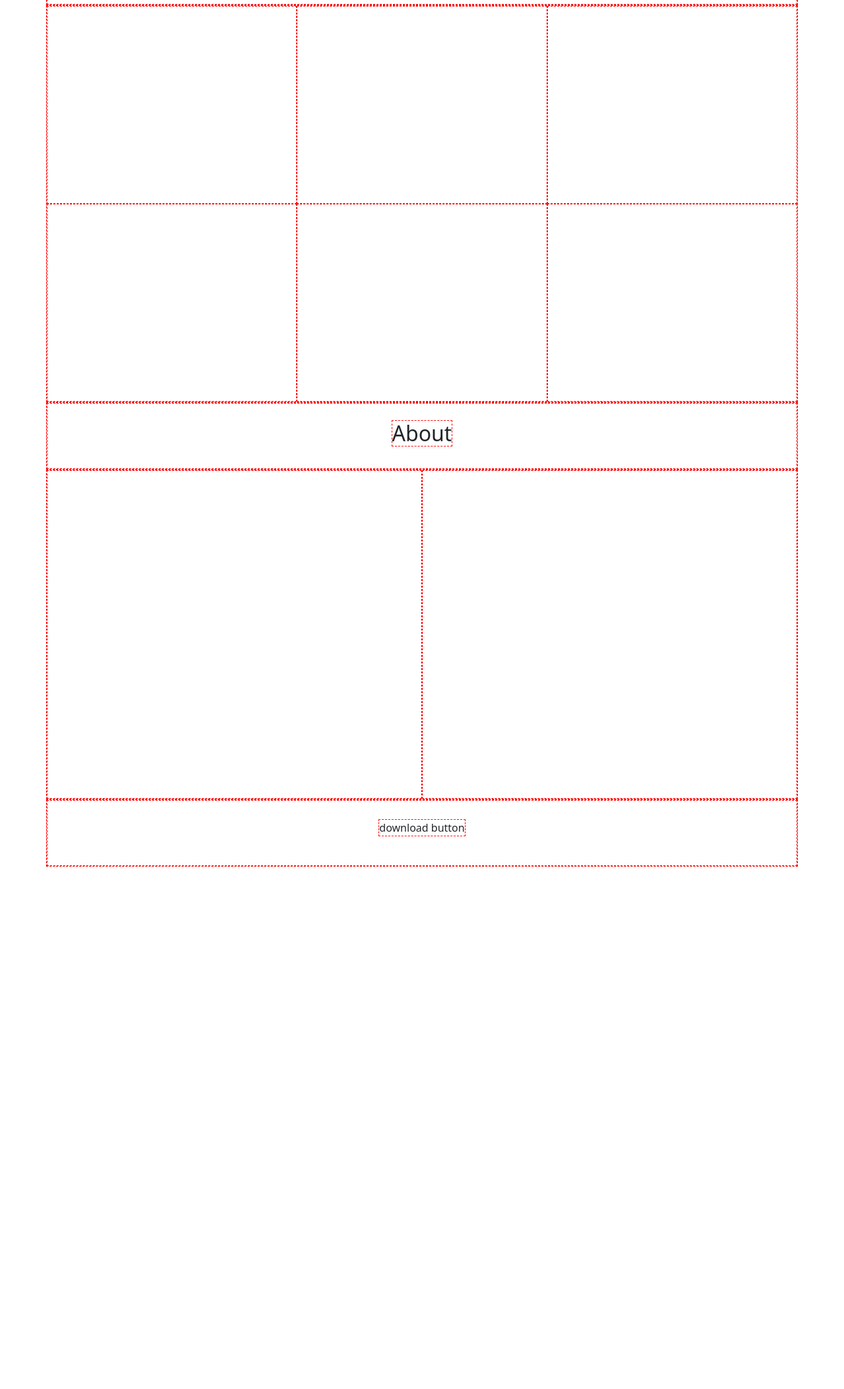
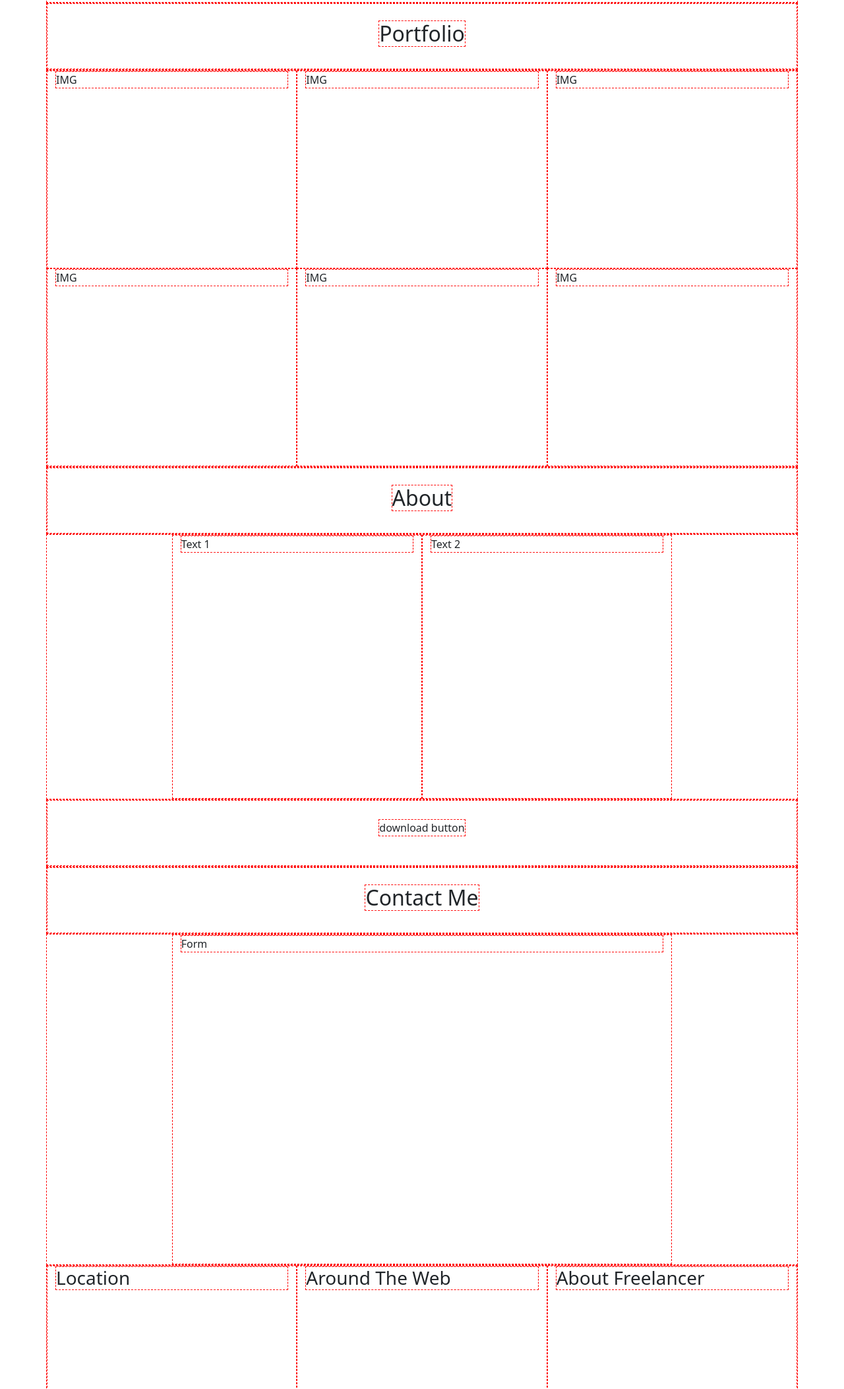
Before and after one commit to GuglielmoBini/html-css-bootstrap-freelancer, a plain HTML site: page index.html in a window 1280 px wide. Shown: the part 694-2800 px from the top of the page at 66% size. Before the commit the page ends 2008 px from the top, so only its background shows below. Drawn offline with nearby package versions, Linux system fonts and the light colour scheme.

Commit message:
aggiunto layout contact me e footer, corrette altezze e responsive

```diff
--- a/css/style.css
+++ b/css/style.css
@@ -2,22 +2,34 @@
   border: red dashed 1px;
 }
 
-header {
+#top-header {
   height: 100px;
 }
 
-#start-bootstrap,
-#about {
+#start-bootstrap .col-10,
+#contact-me .col-8 {
   height: 500px;
 }
 
 #portfolio .col-12,
-#about .col-12 {
+#about .col-12,
+#contact-me .col-12,
+#footer-bottom .col-12 {
   height: 100px;
 }
 
-.col-md-12,
-.col-lg-6,
-.col-xl-4 {
+#portfolio .col-10,
+#portfolio .col-md-6,
+#portfolio .col-lg-4 {
   height: 300px;
 }
+
+#about .col-8,
+#about .col-md-4 {
+  height: 400px;
+}
+
+#footer-top .col-12,
+#footer-top .col-md-4 {
+  height: 200px;
+}
--- a/index.html
+++ b/index.html
@@ -19,17 +19,22 @@
   </head>
   <body>
     <!-- HEADER -->
-    <header class="container-lg">
-      <div class="row h-100 justify-content-between align-items-center">
-        <div class="col-4">LOGO</div>
-        <div class="col-4 text-end">MENU</div>
-      </div>
+    <header>
+      <section id="top-header" class="container-lg">
+        <div class="row h-100 justify-content-between align-items-center">
+          <div class="col-auto">LOGO</div>
+          <div class="col-auto text-end d-md-none">MENU</div>
+          <div class="col-auto d-none d-md-block">LINK LINK LINK</div>
+        </div>
+      </section>
     </header>
     <main>
       <!-- START BOOTSTRAP -->
       <section id="start-bootstrap" class="container-lg">
         <div class="row h-100 py-5 justify-content-center">
-          <div class="col-10"></div>
+          <div class="col-10">
+            <h3>Start Bootstrap</h3>
+          </div>
         </div>
       </section>
       <!-- PORTFOLIO -->
@@ -39,13 +44,25 @@
             <h2>Portfolio</h2>
           </div>
         </div>
-        <div class="row">
-          <div class="col-md-12 col-lg-6 col-xl-4"></div>
-          <div class="col-md-12 col-lg-6 col-xl-4"></div>
-          <div class="col-md-12 col-lg-6 col-xl-4"></div>
-          <div class="col-md-12 col-lg-6 col-xl-4"></div>
-          <div class="col-md-12 col-lg-6 col-xl-4"></div>
-          <div class="col-md-12 col-lg-6 col-xl-4"></div>
+        <div class="row justify-content-center">
+          <div class="col-10 col-md-6 col-lg-4">
+            <p>IMG</p>
+          </div>
+          <div class="col-10 col-md-6 col-lg-4">
+            <p>IMG</p>
+          </div>
+          <div class="col-10 col-md-6 col-lg-4">
+            <p>IMG</p>
+          </div>
+          <div class="col-10 col-md-6 col-lg-4">
+            <p>IMG</p>
+          </div>
+          <div class="col-10 col-md-6 col-lg-4">
+            <p>IMG</p>
+          </div>
+          <div class="col-10 col-md-6 col-lg-4">
+            <p>IMG</p>
+          </div>
         </div>
       </section>
       <!-- ABOUT -->
@@ -56,8 +73,12 @@
           </div>
         </div>
         <div class="row h-100 justify-content-center">
-          <div class="col-8 col-md-6"></div>
-          <div class="col-8 col-md-6"></div>
+          <div class="col-8 col-md-4">
+            <p>Text 1</p>
+          </div>
+          <div class="col-8 col-md-4">
+            <p>Text 2</p>
+          </div>
         </div>
         <div class="row">
           <div class="col-12 d-flex justify-content-center align-items-center">
@@ -65,7 +86,40 @@
           </div>
         </div>
       </section>
+      <section id="contact-me" class="container-lg">
+        <div class="row">
+          <div class="col-12 d-flex justify-content-center align-items-center">
+            <h2>Contact Me</h2>
+          </div>
+        </div>
+        <div class="row justify-content-center">
+          <div class="col-8">
+            <p>Form</p>
+          </div>
+        </div>
+      </section>
     </main>
-    <footer></footer>
+    <footer>
+      <section id="footer-top" class="container-lg">
+        <div class="row">
+          <div class="col-12 col-md-4">
+            <h3>Location</h3>
+          </div>
+          <div class="col-12 col-md-4">
+            <h3>Around The Web</h3>
+          </div>
+          <div class="col-12 col-md-4">
+            <h3>About Freelancer</h3>
+          </div>
+        </div>
+      </section>
+      <section id="footer-bottom" class="container-lg">
+        <div class="row">
+          <div class="col-12">
+            <h3>Copyright</h3>
+          </div>
+        </div>
+      </section>
+    </footer>
   </body>
 </html>
```
